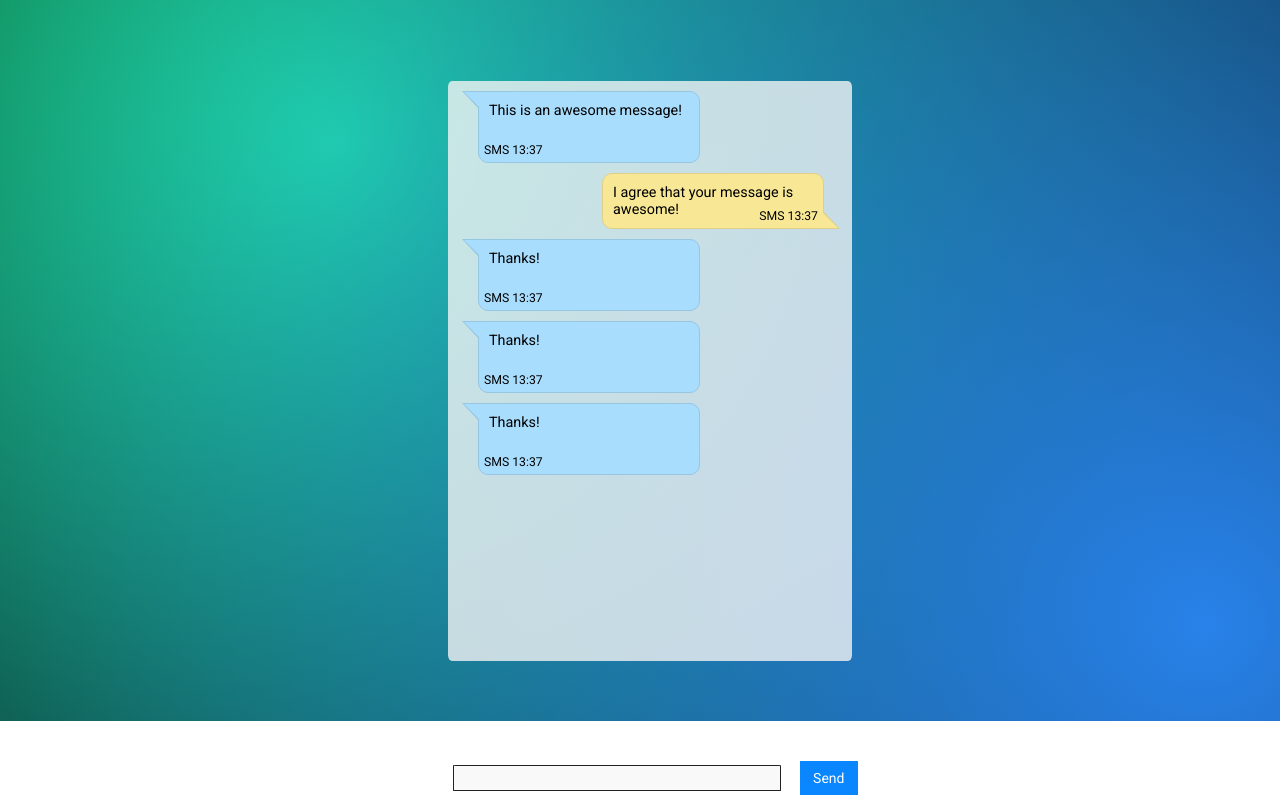
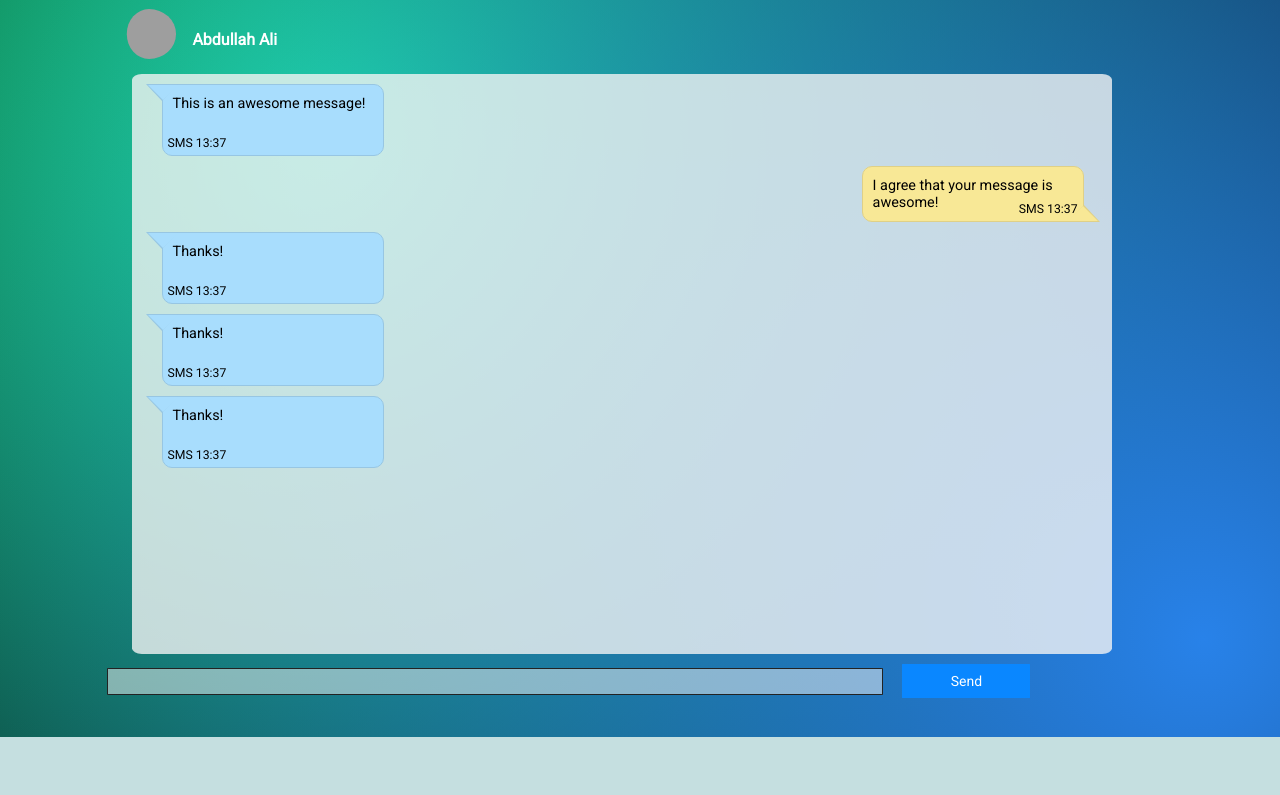
Before and after one commit to ThamerD/381-Project, a PHP site: page /pages/liveChat.php in a window 1280 px wide. Shown: the part 79-874 px from the top of the page. After the commit the page ends 816 px from the top, so only its background shows below. Run offline with PHP 8.4, Linux system fonts and the light colour scheme; grey boxes are pictures that could not be loaded.

Commit message:
Full liveChat form

```diff
--- a/css/style_e.css
+++ b/css/style_e.css
@@ -295,23 +295,28 @@ label {
     width: 400px;
     padding: 10px;
     position: relative;
-    top: 20%;
-    left: 35%;
+    top: 12%;
+    left: 0%;
     overflow-y: scroll;
+    overflow-x: hidden;
     height: 70vh;
     background-color: rgba(245, 245, 245, 0.788);
     border-radius: 1%;
-    width: 30%;
+    width: 75%;
+    /* float: left; */
 }
 .text-for-message{
     position: relative;
-    bottom: -250px;
-    left: 35%;
-    width: 25%;
+    top: 12vh;
+    /* bottom: 70vh; */
+    left: 8%;
+    /* right: 0%; */
+    width: 60%;
     border-radius: 1%;
+    /* display: block; */
 }
 .btn-width{
-    width: 4.5%;
+    width: 10%;
 }
 .message-blue {
     position: relative;
@@ -345,7 +350,7 @@ label {
     padding: 1;
     margin: 0px;
     /* background-color: #1ce799; */
-    width: 200px;
+    width: auto;
 }
 
 .message-timestamp-right {
@@ -411,5 +416,36 @@ label {
     bottom: -1px;
     right: -17px;
 }
-
+.chat-profile{
+    margin-left: 3%;
+    padding-left: 3%;
+    width: 25%;
+    /* background: red; */
+    /* height: 27%; */
+    /* float: right; */
+    position: relative;
+    /* bottom: 52vh; */
+    top: 9vh;
+    left: 3.5%;
+    /* margin: 0; */
+    /* clear: both; */
+    /* overflow: hidden; */
+    /* background-color: rgba(245, 245, 245, 0.1); */
+}
+.profile-img{
+    float: left;
+    padding-left: 1.5%;
+    border-radius: 50%;
+}
+.profile-name{
+    /* float: right; */
+    padding-top: 2%;
+    padding-left: 1.5%;
+    color: white;
+    font-weight: bold;
+    /* width: 20px; */
+    position: relative;
+    top: 15px;
+    left: 5%;
+}
 /* AAlzughibi End */
--- a/pages/liveChat.php
+++ b/pages/liveChat.php
@@ -8,6 +8,13 @@
 </head>
 <body>
 <?php include_once "base.php"; ?>
+<div class = "chat-profile">
+
+    <div class = "profile-card">
+        <img src="https://profiles.utdallas.edu/img/default.png" width="50px" height = "50px" class = "profile-img" alt="">
+        <p class="profile-name"><a style="text-decoration:none; color:white;" href="#">Abdullah Ali</a></p>
+    </div>
+</div>
 <div class="container" id="Container">
     <div class="message-blue">
         <p class="message-content">This is an awesome message!</p>
@@ -34,6 +41,9 @@
 </div>
 <input  type="text" name="" class="text-F text-for-message" id="Message">
 <input type="submit" value="Send" class="btn text-for-message btn-width" id="SendMessage" onclick="SendMessage()">
+
+</div>
+
 <script>
     function SendMessage(){
     var cont = document.getElementById("Container");
@@ -52,6 +62,5 @@
     cont.appendChild(div1);
     }
 </script>
-</div>
 </body>
 </html>
```
